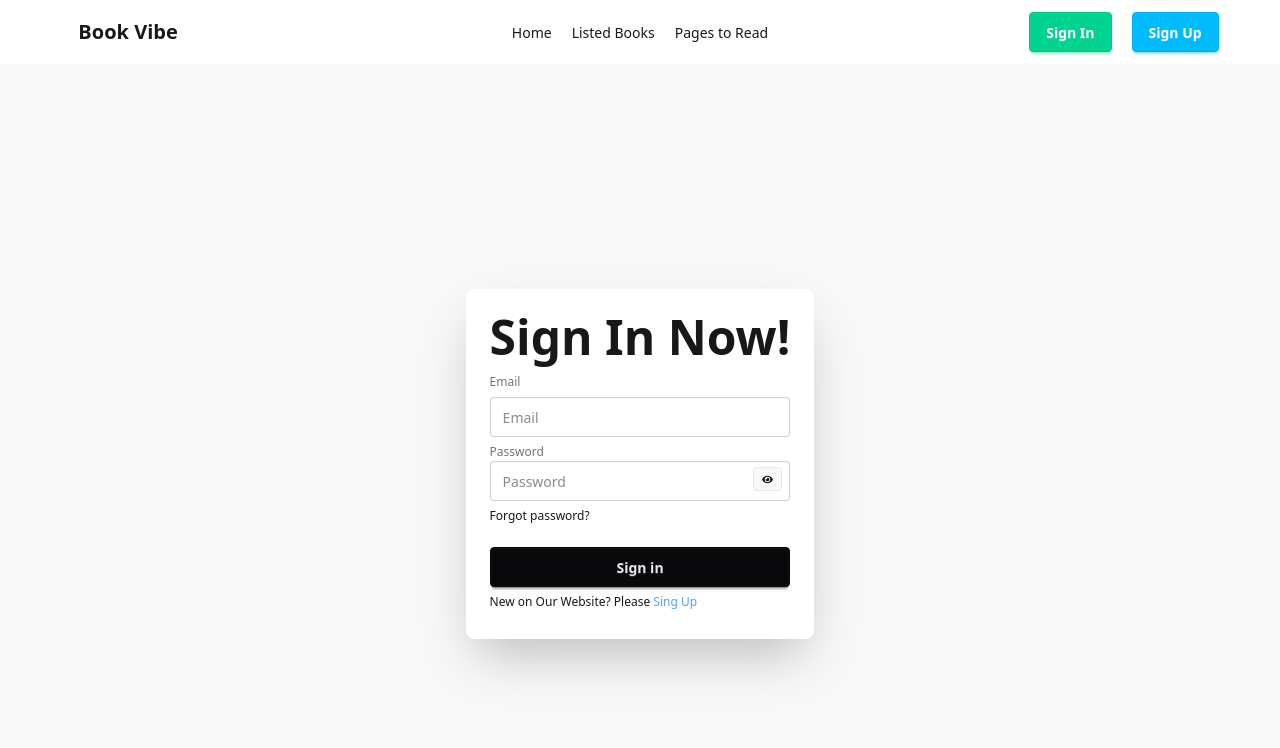
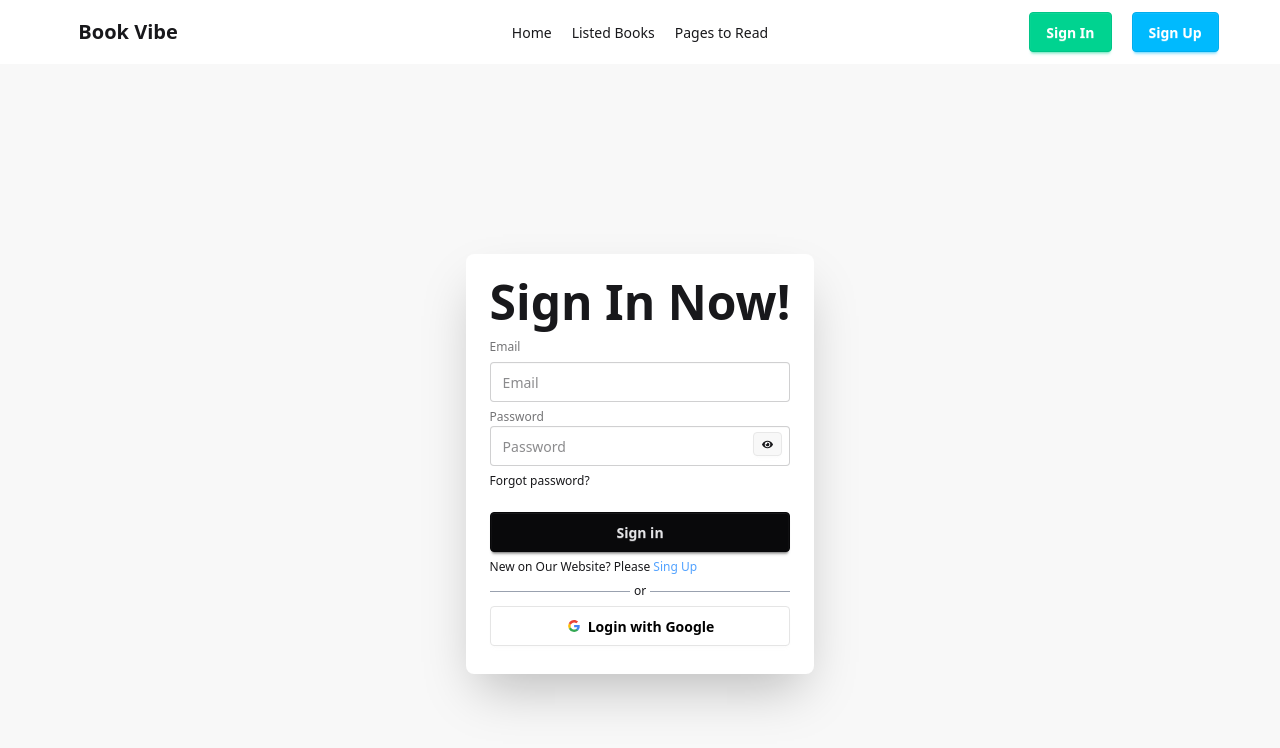
Before and after one commit to oliullahakib/boiPoka-project, a React (Vite) app: page /signIn in a window 1280 px wide. Shown: the top 748 px of the page. Built offline with nearby package versions, Linux system fonts and the light colour scheme; no server answers.

Commit message:
added custom error for sign up

```diff
--- a/src/Context/AuthProvider.jsx
+++ b/src/Context/AuthProvider.jsx
@@ -1,6 +1,6 @@
 import { useEffect, useState } from "react"
 import { AuthContext } from "./AuthContex"
-import { createUserWithEmailAndPassword, onAuthStateChanged, signInWithEmailAndPassword, signOut, updateProfile } from "firebase/auth"
+import { createUserWithEmailAndPassword, GoogleAuthProvider, onAuthStateChanged, signInWithEmailAndPassword, signInWithPopup, signOut, updateProfile } from "firebase/auth"
 import { auth } from "../firebase/firebase.init"
 
 export const AuthProvider = ({ children }) => {
@@ -26,6 +26,11 @@ export const AuthProvider = ({ children }) => {
     const updateUser = (currenteuser,obj)=>{
         return updateProfile(currenteuser,obj)
     }
+    // signIn google
+    const googleProvider = new GoogleAuthProvider()
+    const googleSignIn = ()=>{
+      return signInWithPopup(auth,googleProvider)
+    }
     useEffect(() => {
     const unsubscribe=  onAuthStateChanged(auth,(crrentUser)=>{
         setUser(crrentUser)
@@ -33,7 +38,7 @@ export const AuthProvider = ({ children }) => {
       })
       return unsubscribe
     }, [])
-    const value = {user,signIn,signOut,signUp,logOut,loading,updateUser}
+    const value = {user,signIn,signOut,signUp,logOut,loading,updateUser,googleSignIn}
     return <AuthContext value={value}>
         {children}
 
--- a/src/Pages/SingIn.jsx
+++ b/src/Pages/SingIn.jsx
@@ -7,21 +7,33 @@ import { toast } from 'react-toastify';
 const SingIn = () => {
     const location = useLocation();
     const navigate = useNavigate()
-    const {signIn}=use(AuthContext)
+    const { signIn,googleSignIn } = use(AuthContext)
     const [show, setShow] = useState(false)
     const handleSingIn = (e) => {
         e.preventDefault()
         const email = e.target.email.value;
         const password = e.target.password.value;
         console.log("singIn", email, password)
-        signIn(email,password)
+        signIn(email, password)
+            .then(
+                toast.success("Login Successfully"),
+                e.target.reset(),
+                navigate(location.state)
+            )
+            .catch(err =>{
+                toast.error(err)
+            })
+
+    }
+    const handleGoogleSignIn =(e)=>{
+        e.preventDefault()
+
+        googleSignIn()
         .then(
-            toast.success("Login successfully"),
-            e.target.reset(),
-            navigate(location.state)
+            toast.success("Login Successfully")
         )
-        .catch(err=>toast.error(err))
-
+        .catch(err=>toast.error(err.message))
+          console.log("goole sign in")
     }
     return (
         <div className="hero bg-base-200 min-h-screen">
@@ -44,6 +56,16 @@ const SingIn = () => {
                                 <div><a className="link link-hover">Forgot password?</a></div>
                                 <button className="btn btn-neutral mt-4">Sign in</button>
                                 <p>New on Our Website? Please <Link className='text-blue-400 hover:text-blue-700' to={"/singUp"}>Sing Up</Link> </p>
+                                <div className='flex items-center gap-1'>
+                                    <div className='w-1/2 h-px bg-gray-400 '></div>
+                                    <p>or</p>
+                                    <div className='w-1/2 h-px bg-gray-400 '></div>
+                                </div>
+                                {/* Google */}
+                                <button onClick={handleGoogleSignIn} className="btn bg-white text-black border-[#e5e5e5]">
+                                    <svg aria-label="Google logo" width="16" height="16" xmlns="http://www.w3.org/2000/svg" viewBox="0 0 512 512"><g><path d="m0 0H512V512H0" fill="#fff"></path><path fill="#34a853" d="M153 292c30 82 118 95 171 60h62v48A192 192 0 0190 341"></path><path fill="#4285f4" d="m386 400a140 175 0 0053-179H260v74h102q-7 37-38 57"></path><path fill="#fbbc02" d="m90 341a208 200 0 010-171l63 49q-12 37 0 73"></path><path fill="#ea4335" d="m153 219c22-69 116-109 179-50l55-54c-78-75-230-72-297 55"></path></g></svg>
+                                    Login with Google
+                                </button>
                             </fieldset>
                         </form>
                     </div>
--- a/src/Pages/SingUp.jsx
+++ b/src/Pages/SingUp.jsx
@@ -6,7 +6,6 @@ import { sendEmailVerification } from 'firebase/auth';
 import { toast } from 'react-toastify';
 
 const SingUp = () => {
-    const [errMassage, setErrMassage] = useState('')
     const { signUp, updateUser } = use(AuthContext)
     const [error, setError] = useState('')
     const [show, setShow] = useState(false)
@@ -19,7 +18,7 @@ const SingUp = () => {
         const name = e.target.name.value;
         const password = e.target.password.value;
         const term = e.target.term.checked
-        if(!term) return toast.warning("Please Accept Our Term & Condition")
+        if (!term) return toast.warning("Please Accept Our Term & Condition")
         // password validation
         const lengthCheck = /^.{6,}$/
         const caseCheck = /^(?=.*[a-z])(?=.*[A-Z]).{6,}$/
@@ -47,17 +46,33 @@ const SingUp = () => {
                     // .then(
                     //     toast.success("Update user sccessfully")
                     // )
-                    .catch(err => setErrMassage(err))
+                    .catch(err => toast.error(err.message))
 
                 // email verification
                 sendEmailVerification(res.user)
                     .then(toast.info("Check Your Email and verify account"))
-                    .catch(err => setErrMassage(err))
+                    .catch(err => toast.error(err.message))
 
                 toast.success("Creat Account Successfuly")
             })
-            .catch(err => {setErrMassage(err.message),toast.error(errMassage)})
-        e.target.reset()
+            .catch(errorCode => {
+                if (errorCode.code === 'auth/email-already-in-use') {
+                    toast.error( 'This email is already registered. Please log in instead.');
+                }
+                else if (errorCode.code === 'auth/invalid-email') {
+                    toast.error( 'The email address is not valid.');
+                }
+                else if (errorCode.code === 'auth/weak-password') {
+                    toast.error( 'The password is too weak. It must be at least 6 characters.');
+                }
+                else if (errorCode.code === 'auth/network-request-failed') {
+                    toast.error( 'A network error occurred. Please check your connection.');
+                }
+                else if (errorCode.code === 'auth/operation-not-allowed') {
+                    toast.error( 'Email/Password sign-up is currently disabled.');
+                }
+            })
+        // e.target.reset()
 
     }
     return (
```
